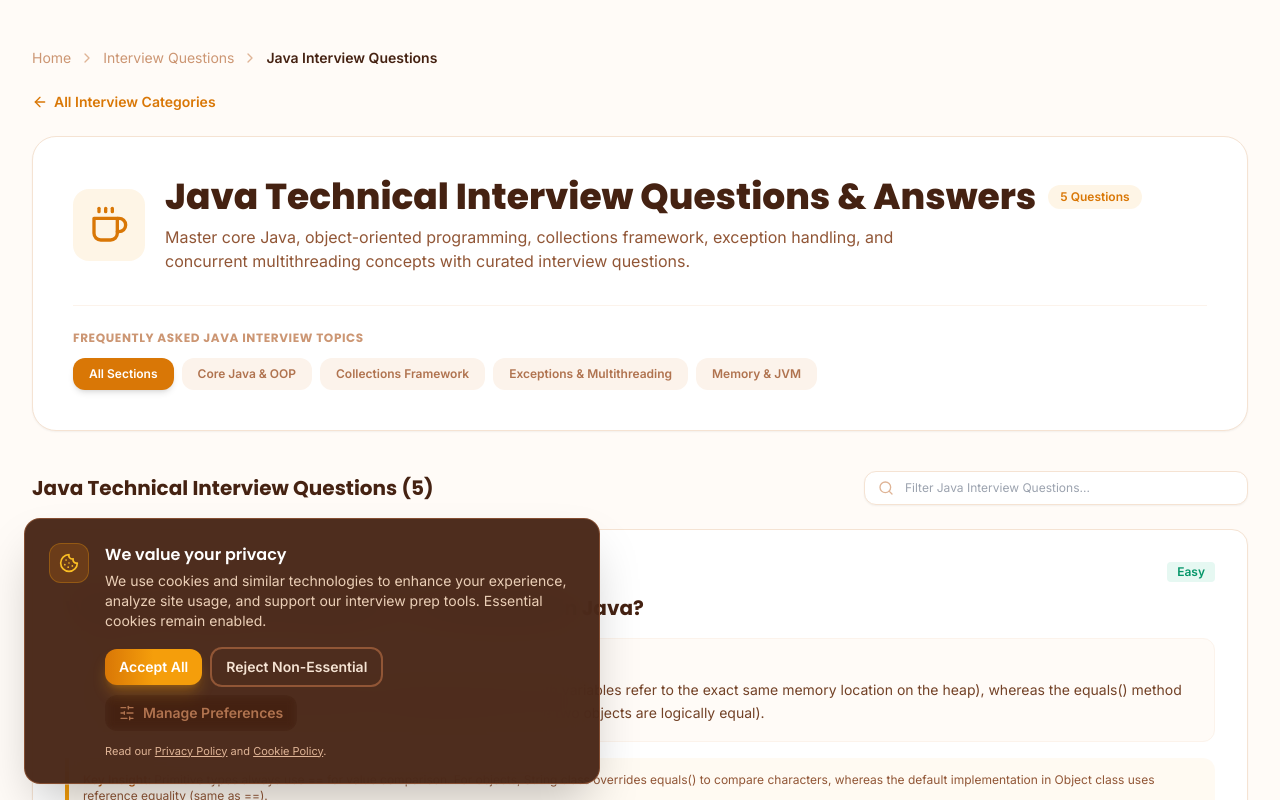
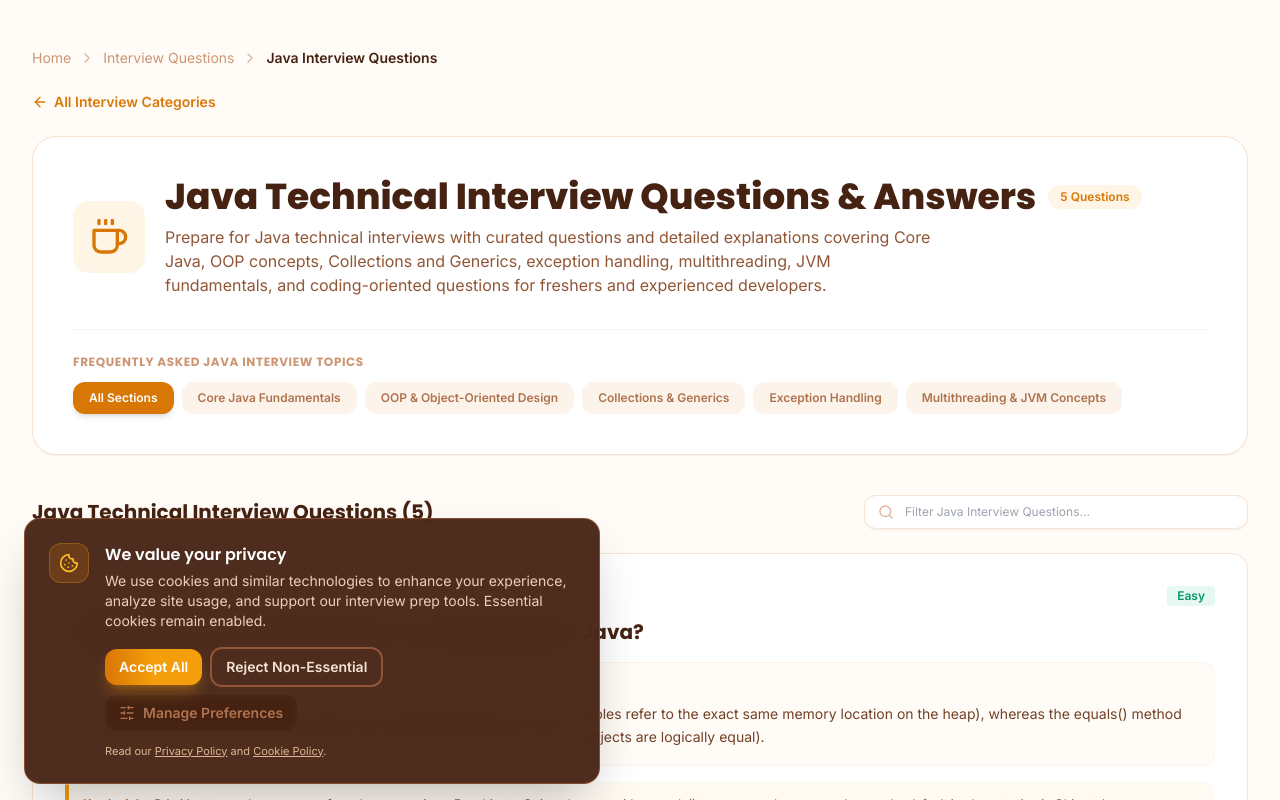
Before and after one commit to GOPALAKRISHNAN2006/HireReady, a React (Vite) app in the folder client/: page /interview-questions/java in a window 1280 px wide. Shown: the top 800 px of the page. Built offline with nearby package versions, Linux system fonts and the light colour scheme; no server answers.

Commit message:
feat(seo): optimize SQL and Java interview question pages metadata, headings, FAQs, and keywords

```diff
--- a/client/src/data/publicQuestionsData.js
+++ b/client/src/data/publicQuestionsData.js
@@ -6,18 +6,19 @@ export const TECH_CATEGORIES = {
     title: 'Java Interview Questions',
     h1Title: 'Java Technical Interview Questions & Answers',
     topicName: 'Java',
-    metaTitle: 'Java Technical Interview Questions & Answers | HireReady',
+    metaTitle: 'Java Interview Questions & Answers (2026) | HireReady',
     metaDescription:
-      'Master Java technical interview questions with expert answers covering OOP, Collections framework, Multithreading, Exception Handling, and JVM memory concepts.',
+      'Practice Java technical interview questions covering OOP, Collections, exception handling, multithreading, JVM concepts, and core Java programming.',
     iconName: 'Coffee',
     badge: 'Popular',
     description:
-      'Master core Java, object-oriented programming, collections framework, exception handling, and concurrent multithreading concepts with curated interview questions.',
+      'Prepare for Java technical interviews with curated questions and detailed explanations covering Core Java, OOP concepts, Collections and Generics, exception handling, multithreading, JVM fundamentals, and coding-oriented questions for freshers and experienced developers.',
     sections: [
-      'Core Java & OOP',
-      'Collections Framework',
-      'Exceptions & Multithreading',
-      'Memory & JVM',
+      'Core Java Fundamentals',
+      'OOP & Object-Oriented Design',
+      'Collections & Generics',
+      'Exception Handling',
+      'Multithreading & JVM Concepts',
     ],
   },
   javascript: {
@@ -82,20 +83,21 @@ export const TECH_CATEGORIES = {
   sql: {
     slug: 'sql',
     title: 'SQL & Database Interview Questions',
-    h1Title: 'SQL & Database Interview Questions & Answers',
-    topicName: 'SQL & Database',
-    metaTitle: 'SQL Database Interview Questions & Answers | HireReady',
+    h1Title: 'SQL Technical Interview Questions & Answers',
+    topicName: 'SQL',
+    metaTitle: 'SQL Interview Questions & Answers (2026) | HireReady',
     metaDescription:
-      'Master database technical interviews with top SQL questions on Joins, Indexes, ACID Transactions, Grouping, Subqueries, and Query Optimization.',
+      'Practice SQL technical interview questions covering joins, subqueries, indexing, transactions, normalization, SQL queries, and essential database concepts.',
     iconName: 'Database',
     badge: 'Essential',
     description:
-      'Sharpen relational database skills with questions covering complex SQL joins, indexing strategies, ACID compliance, subqueries, and aggregation.',
+      'Prepare for SQL and database technical interviews with curated questions and detailed explanations covering SQL fundamentals, SELECT queries, JOINs, subqueries, GROUP BY and aggregate functions, indexes, transactions, normalization, and database concepts for freshers and experienced developers.',
     sections: [
-      'Queries & Joins',
-      'Database Indexing',
-      'ACID & Transactions',
-      'Aggregation & Subqueries',
+      'SQL Fundamentals',
+      'SELECT, Filtering & Aggregation',
+      'JOINs & Relationships',
+      'Subqueries & Advanced Queries',
+      'Indexing, Transactions & Database Design',
     ],
   },
 };
@@ -104,7 +106,7 @@ export const PUBLIC_QUESTIONS = {
   java: [
     {
       id: 'java-1',
-      section: 'Core Java & OOP',
+      section: 'Core Java Fundamentals',
       difficulty: 'Easy',
       question: 'What is the difference between == and equals() in Java?',
       answer:
@@ -119,7 +121,7 @@ System.out.println(s1.equals(s2)); // true  (same string content)`,
     },
     {
       id: 'java-2',
-      section: 'Core Java & OOP',
+      section: 'OOP & Object-Oriented Design',
       difficulty: 'Medium',
       question: 'What is the difference between Method Overloading and Method Overriding?',
       answer:
@@ -141,7 +143,7 @@ class Dog extends Animal {
     },
     {
       id: 'java-3',
-      section: 'Collections Framework',
+      section: 'Collections & Generics',
       difficulty: 'Medium',
       question: 'What is the internal working mechanism of HashMap in Java?',
       answer:
@@ -151,7 +153,7 @@ class Dog extends Animal {
     },
     {
       id: 'java-4',
-      section: 'Exceptions & Multithreading',
+      section: 'Exception Handling',
       difficulty: 'Medium',
       question: 'What is the difference between Checked and Unchecked exceptions?',
       answer:
@@ -161,7 +163,7 @@ class Dog extends Animal {
     },
     {
       id: 'java-5',
-      section: 'Memory & JVM',
+      section: 'Multithreading & JVM Concepts',
       difficulty: 'Hard',
       question: 'Explain Garbage Collection generations in Java JVM memory.',
       answer:
--- a/client/src/pages/public/PublicQuestionCategory.jsx
+++ b/client/src/pages/public/PublicQuestionCategory.jsx
@@ -54,9 +54,13 @@ const PublicQuestionCategory = () => {
 
   const canonicalUrl = `https://hireready-1-0hvc.onrender.com/interview-questions/${categorySlug}`;
 
+  const article = ['a', 'e', 'i', 'o', 'u', 'sql'].some(v => topicName.toLowerCase().startsWith(v))
+    ? 'an'
+    : 'a';
+
   const faqItems = [
     {
-      q: `How should I prepare for a ${topicName} technical interview?`,
+      q: `How should I prepare for ${article} ${topicName} technical interview?`,
       a: `Start by mastering core concepts in ${categoryInfo.sections.join(', ')}. Review standard question patterns, write working code examples by hand, and practice interactive mock interviews to build speed and verbal communication confidence.`,
     },
     {
```
